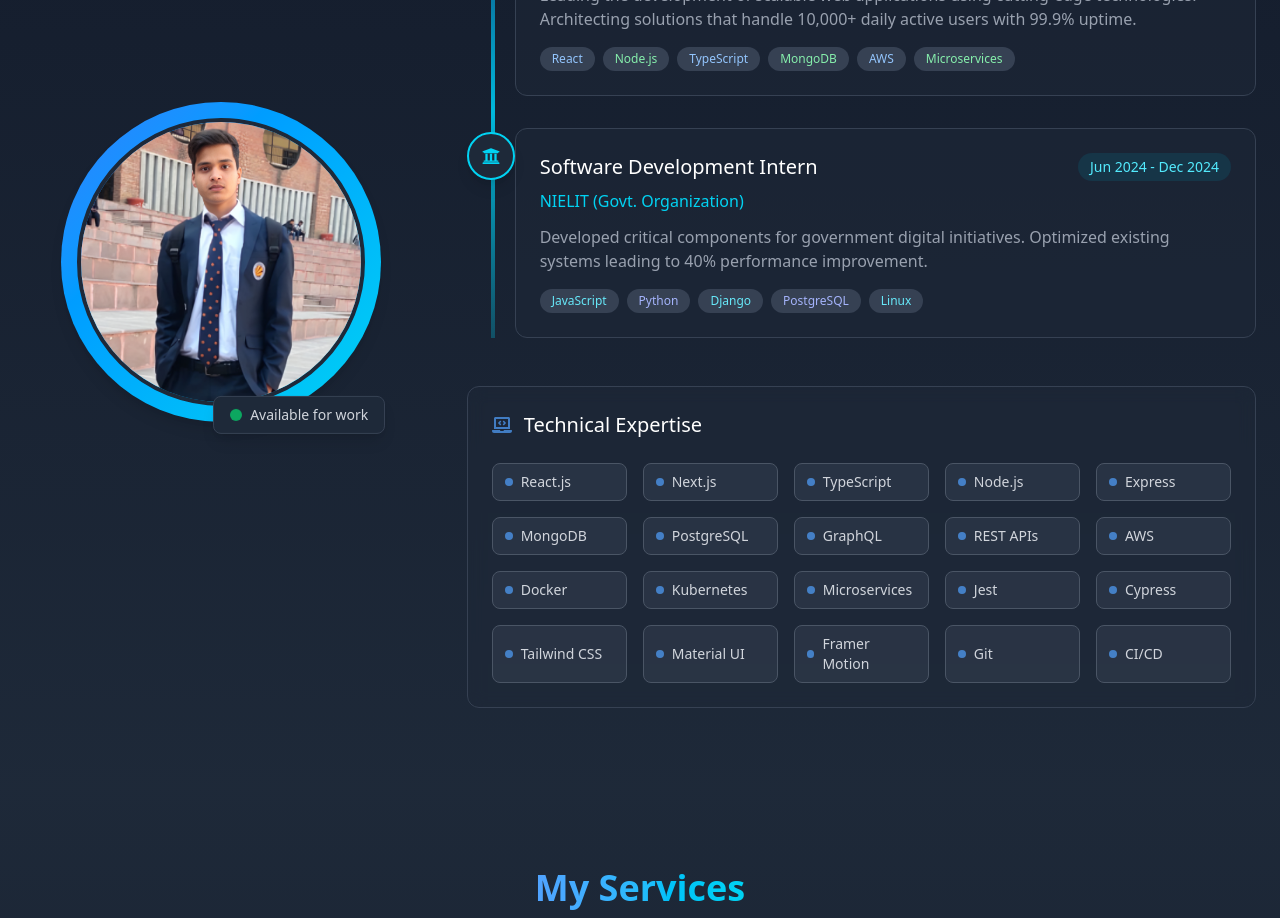
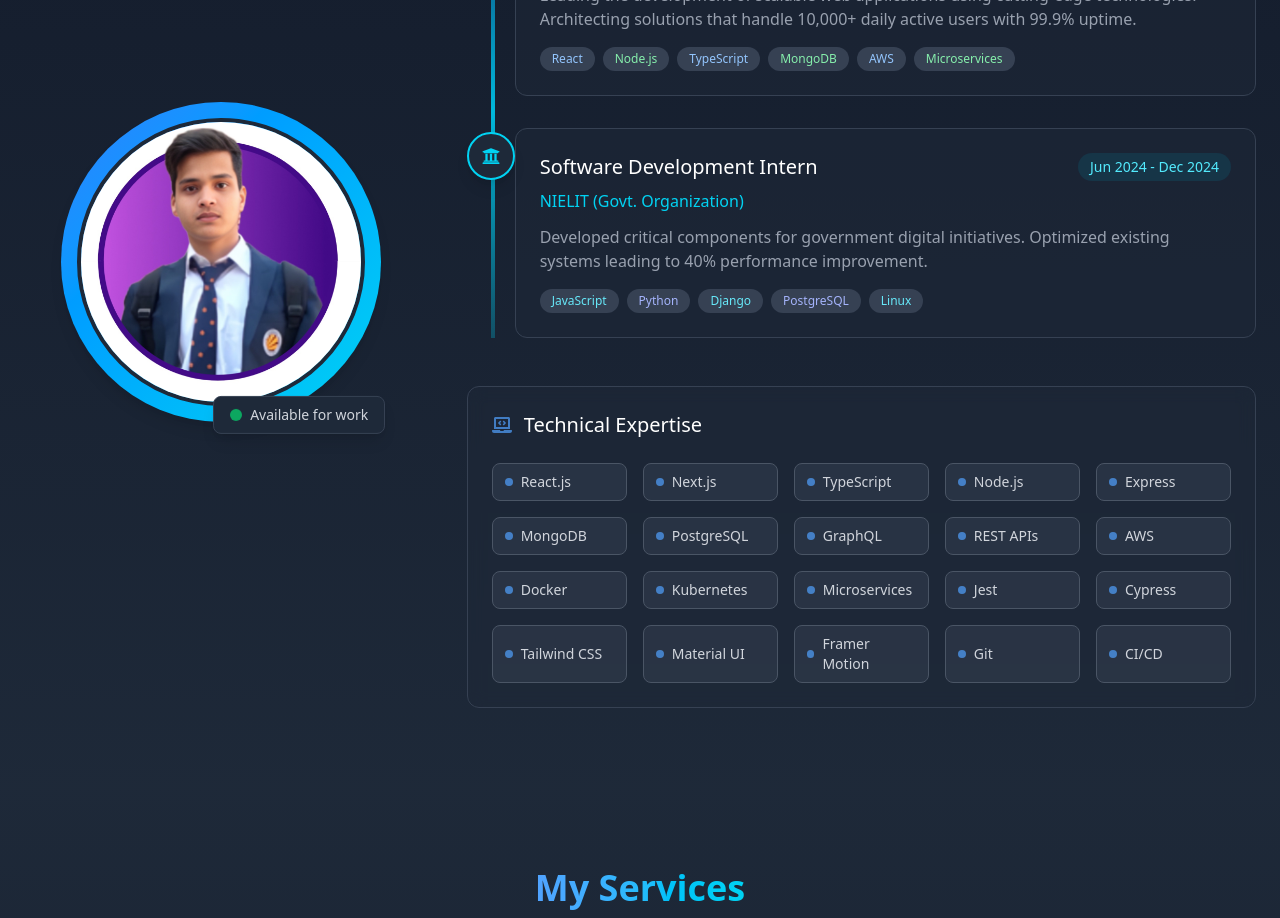
Before and after one commit to Nikhil-kumar-1/My_Portfolio, a React (Vite) app: page / in a window 1280 px wide. Shown: the part 1060-1978 px from the top of the page. Built offline with nearby package versions, Linux system fonts and the light colour scheme.

Commit message:
feat: Update profile image in About component to use new profile.jpeg

```diff
--- a/src/components/About/About.jsx
+++ b/src/components/About/About.jsx
@@ -83,7 +83,7 @@ const About = () => {
               <div className="w-64 h-64 md:w-80 md:h-80 rounded-full bg-gradient-to-br from-blue-500 to-cyan-400 p-4 shadow-lg">
                 <div className="w-full h-full rounded-full bg-gray-800 overflow-hidden border-4 border-gray-800 relative">
                   <img
-                    src="Profile1.png" // Replace with your image path
+                    src="profile.jpeg" // Replace with your image path
                     alt="Nikhil"
                     className="w-full h-full object-cover"
                     loading="lazy"
```
Also changed, not shown: public/profile.jpeg (added).
